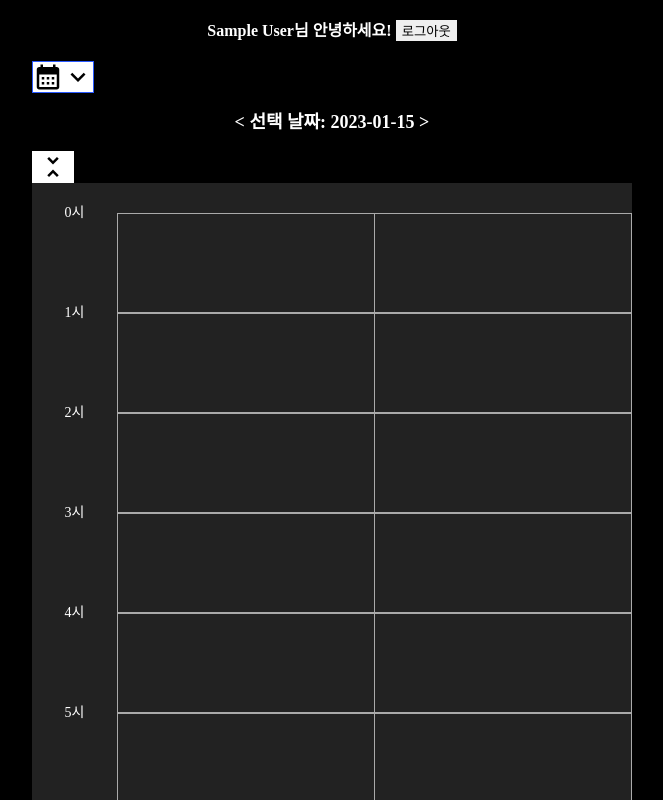
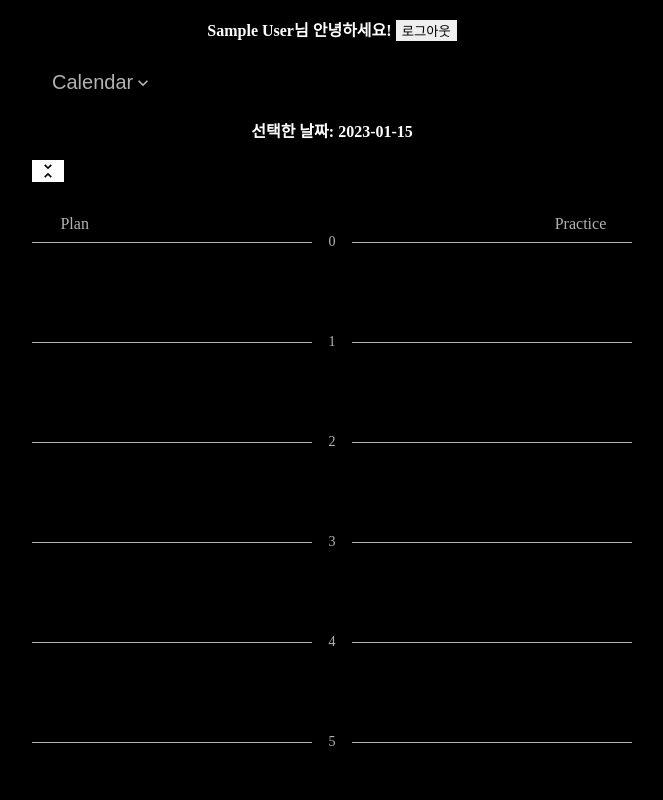
Before and after one commit to JaeYoung0/juni, a Next.js app: page / in a window 1280 px wide. Shown: the top 800 px of the page, without its empty margins (308-971 px from the left). Built offline with nearby package versions, Linux system fonts and the light colour scheme; no server answers; the database is empty; sample sign-in values are in the browser's storage; a web font is replaced by a local one.

Commit message:
Style: ScheduleGrid ui

```diff
--- a/src/components/ScheduleGrid/ScheduleGrid.tsx
+++ b/src/components/ScheduleGrid/ScheduleGrid.tsx
@@ -27,18 +27,16 @@ export default function ScheduleGrid() {
 
   return (
     <>
-      <S.CurrentUnix>
-        {`< `}선택 날짜: {dayjs.unix(currentUnix).format('YYYY-MM-DD')}
-        {` >`}
-      </S.CurrentUnix>
+      <S.CurrentUnix>선택한 날짜: {dayjs.unix(currentUnix).format('YYYY-MM-DD')}</S.CurrentUnix>
 
       <S.GridToggleBtn onClick={handleClickGridToggle}>
+        {/* <span>Toggle</span> */}
         {firstStartHour ? <UnfoldMoreIcon /> : <UnfoldLessIcon />}
       </S.GridToggleBtn>
       <S.GridWrapper firstHour={firstStartHour}>
         <S.Grid firstHour={firstStartHour}>
+          <PlanCol />
           <TimeCol />
-          <PlanCol />
           <PracticeCol />
         </S.Grid>
       </S.GridWrapper>
@@ -53,7 +51,7 @@ function TimeCol() {
     <S.Times>
       {bases.map((item) => (
         <S.Time className="time" key={item}>
-          <span>{item}시</span>
+          <span>{item}</span>
         </S.Time>
       ))}
     </S.Times>
--- a/src/components/ScheduleGrid/style.ts
+++ b/src/components/ScheduleGrid/style.ts
@@ -1,3 +1,4 @@
+import { Colors } from '@/styles/colors'
 import { css } from '@emotion/react'
 import styled from '@emotion/styled'
 
@@ -9,41 +10,45 @@ const CELL_HEIGHT = '10rem'
 
 const baseCellStyle = css`
   width: 100%;
-  background: #222222;
+  background: #000;
   min-height: 100px;
 `
 
 const planCellStyle = css`
   width: 100%;
-  background: #222222;
+  background: #000;
 `
 export const GridWrapper = styled.div<{ firstHour: number }>`
   overflow: hidden;
-  background: #222;
+  background: #000;
   height: ${({ firstHour }) =>
     `calc((24 - ${firstHour}) * ${CELL_HEIGHT})`}; // 9시부터 시작인 시간표라면, 24-9 - 13에다가 각 셀의 높이인 10rem을 곱한다
 `
 export const Grid = styled.div<{ firstHour: number }>`
   position: relative;
   display: grid;
-  grid-template-columns: 1fr 3fr 3fr;
+  grid-template-columns: 7fr 1fr 7fr;
   padding: 0rem 0rem 5rem;
   background: #222;
 
   color: #fff;
 
+  div:not(:nth-of-type(2)) > div {
+    border-top: 1px solid ${Colors.Gray};
+  }
+
   div > div {
-    border-right: 1px solid #aaa;
+    /* border-right: 1px solid #aaa; */
   }
 
   div:first-of-type > div {
-    border-bottom: none;
+    /* border-bottom: none; */
   }
   div:not(:first-of-type) > div {
-    border-top: 1px solid #aaa;
+    /* border-top: 1px solid #aaa; */
   }
   div:not(:first-of-type) > div {
-    border-bottom: 1px solid #aaa;
+    /* border-bottom: 1px solid #aaa; */
   }
 
   transform: ${({ firstHour }) =>
@@ -52,7 +57,7 @@ export const Grid = styled.div<{ firstHour: number }>`
 
 export const CurrentUnix = styled.h2`
   color: #fff;
-  font-size: 1.8rem;
+  font-size: 1.6rem;
   text-align: center;
   padding: 2rem 0rem;
 `
@@ -68,6 +73,7 @@ export const Time = styled.div`
   span {
     transform: translateY(-50%);
     font-size: 1.4rem;
+    color: ${Colors.Gray};
   }
 
   ${baseCellStyle}
@@ -75,6 +81,17 @@ export const Time = styled.div`
 
 export const Plans = styled.div`
   position: relative;
+
+  &::before {
+    position: absolute;
+    /* width: 100%; */
+    top: 0;
+    left: 0;
+    transform: translate3d(100%, -160%, 0);
+    color: ${Colors.Gray};
+    font-size: 1.6rem;
+    content: 'Plan';
+  }
 `
 
 export const PlanBaseCell = styled.div`
@@ -107,6 +124,16 @@ export const PracticeItem = styled(PlanItem)``
 
 export const PracticeList = styled.div`
   position: relative;
+  &::before {
+    position: absolute;
+    /* width: 100%; */
+    top: 0;
+    right: 0;
+    transform: translate3d(-50%, -160%, 0);
+    color: ${Colors.Gray};
+    font-size: 1.6rem;
+    content: 'Practice';
+  }
 `
 
 export const PracticeBaseCell = styled.div`
@@ -116,11 +143,17 @@ export const PracticeBaseCell = styled.div`
 export const GridToggleBtn = styled.button`
   display: flex;
   align-items: center;
-  font-size: 1.6rem;
+
   background: #fff;
+  margin-bottom: 3rem;
+
+  span {
+    font-size: 1.4rem;
+  }
 
   svg {
-    width: 3rem;
-    height: 3rem;
+    width: 2rem;
+    height: 2rem;
+    color: #000;
   }
 `
--- a/src/pages/home/Home.style.ts
+++ b/src/pages/home/Home.style.ts
@@ -1,4 +1,5 @@
 import styled from '@emotion/styled'
+import { Colors } from '@/styles/colors'
 
 export const Box = styled.div`
   width: 100%;
@@ -19,19 +20,16 @@ export const ToggleButton = styled.button`
   justify-content: center;
   align-items: center;
 
-  /* width: 5rem; */
-  /* height: 5rem; */
-  padding: 0;
-  background: #fff;
-  border: 1px solid #2959ff;
+  padding: 1rem 2rem;
+  background: #000;
+  color: ${Colors.Gray};
 
   svg {
-    width: 3rem;
-    height: 3rem;
+    width: 2rem;
+    height: 2rem;
   }
 
-  p {
-    font-size: 1.4rem;
-    color: #000;
+  span {
+    font-size: 2rem;
   }
 `
--- a/src/pages/home/Home.tsx
+++ b/src/pages/home/Home.tsx
@@ -61,8 +61,9 @@ function ToggledCalendar() {
   return (
     <>
       <S.ToggleButton onClick={() => setShowCalendar(!showCalendar)}>
-        <CalendarMonthIcon />
-        {showCalendar ? <ExpandLessIcon /> : <ExpandMoreIcon />}
+        {/* <CalendarMonthIcon /> */}
+        <span>Calendar</span>
+        {showCalendar ? <ExpandLessIcon fontSize="small" /> : <ExpandMoreIcon />}
       </S.ToggleButton>
       {showCalendar && <Calendar />}
     </>
--- /dev/null
+++ b/src/styles/colors.ts
@@ -0,0 +1,5 @@
+export const Colors = {
+  Gray: '#b3b3b3',
+} as const
+
+// export default Colors
```
